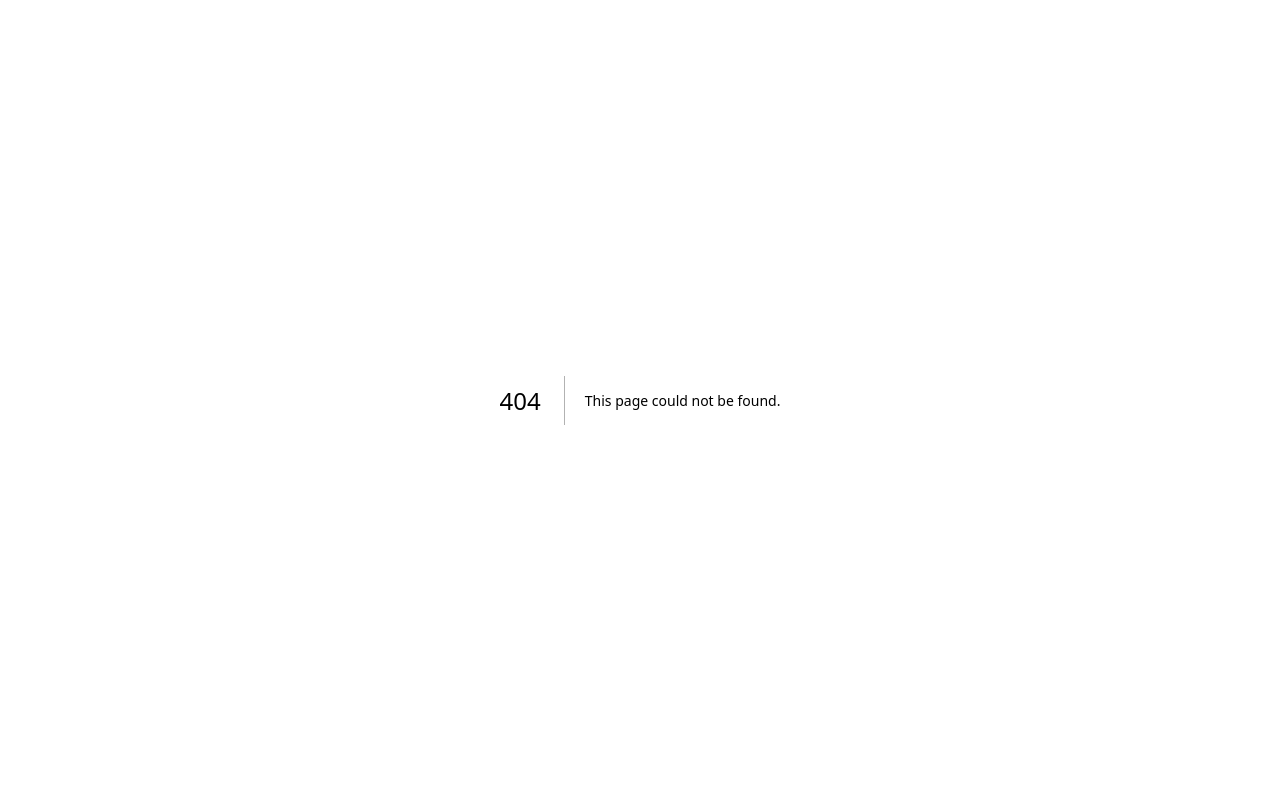
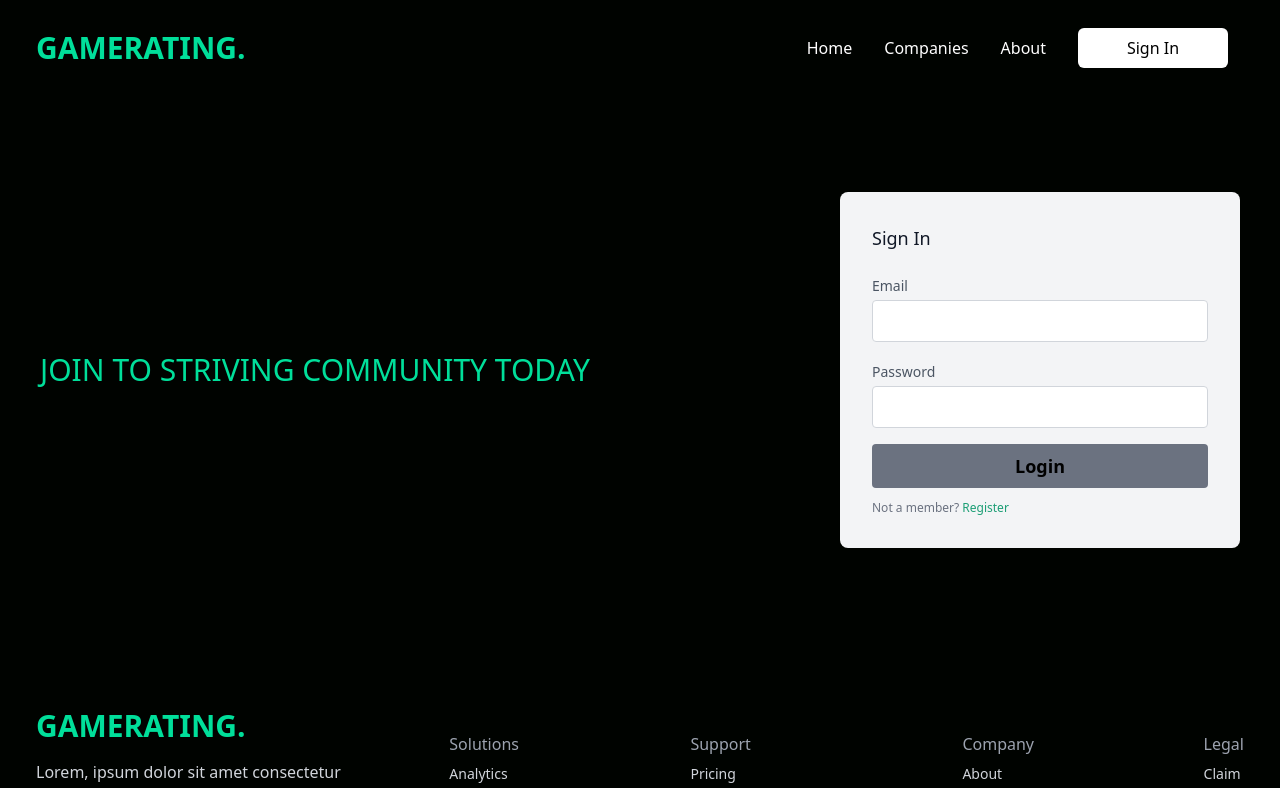
Before and after one commit to HakaiGod420/Zaidimu-Vertinimu-Sistema, a Next.js app in the folder client/: page /login in a window 1280 px wide. Before the commit this address had no page. Shown: the top 788 px of the page. Built offline with nearby package versions, Linux system fonts and the light colour scheme.

Commit message:
Login puslapis

```diff
--- a/client/components/Hero.tsx
+++ b/client/components/Hero.tsx
@@ -1,3 +1,4 @@
+import Link from 'next/link'
 import React from 'react'
 import Typed from 'react-typed'
 
@@ -9,9 +10,11 @@ export default function Hero() {
         <h1 className='md:text-7xl sm:text-6xl text-4xl font-bold md:py-6'>RATE AND REVIEW YOUR FAVORITE GAME</h1>
         <div className='flex justify-center items-center'>
           <p className='md:text-4xl sm:text-3xl text-xl font-bold py-4'>Rate, read comments of  </p>
-                <Typed className='md:text-4xl sm:text-3xl text-xl font-bold pl-2 text-gray-500 md:pl-4' strings={['Fallout 4','Devil May Cry','Grand Theft Auto 5']} typeSpeed={120} backSpeed={140} loop />
+          <Typed className='md:text-4xl sm:text-3xl text-xl font-bold pl-2 text-gray-500 md:pl-4' strings={['Fallout 4', 'Devil May Cry', 'Grand Theft Auto 5']} typeSpeed={120} backSpeed={140} loop />
         </div>
+        <Link href={'./login'}>
           <button className='bg-[#00df9a] w-[200px] rounded-md font-medium my-6 mx-auto py-3 text-black'>Sign In</button>
+        </Link>
       </div>
     </div>
   )
--- /dev/null
+++ b/client/components/Login.tsx
@@ -0,0 +1,67 @@
+import React, { useState } from 'react'
+import CompanyImage from '../public/gameLogos.jpg'
+import Image from 'next/image';
+import { Credentials } from '../types/credentials';
+import { Axios } from 'axios';
+import { User } from '../types/user';
+import { redirect } from 'react-router-dom';
+const axios : Axios = require('axios');
+
+
+export default function Login() {
+    const url = "http://localhost:3001"
+    const [email, setEmail] = useState('');
+    const [password, setPassword    ] = useState('');
+    const [hidenErr, setErrShow] = useState(true);
+    const [errorName, setErrorName] = useState('');
+
+    const login =async () => {
+        const insertedCrendiantials : Credentials = {
+            password: password,
+            email: email
+        }
+
+        axios.post(url+'/users/login',insertedCrendiantials).then(function(response){
+            const userData: User = response.data.user
+            console.log(response.data.user)
+            localStorage.setItem('token', userData.token);
+            setErrShow(true);
+            window.location.replace("/")
+        }).catch(function (error) {
+            // handle error
+            if(error.response.status == 404){
+                setErrorName("Account do not exist");
+                setErrShow(false);
+            }
+            if(error.response.status == 400){
+                setErrorName("Wrong Crendiantials");
+                setErrShow(false);
+            }
+          })
+    }
+    return (
+        <section className="text-gray-600 body-font bg-[#000300]">
+            <div className="container px-5 py-24 mx-auto flex flex-wrap items-center max-w-[1240px]">
+                <div className="lg:w-3/5 md:w-1/2 md:pr-16 lg:pr-0 pr-0">
+                    <h1 className="title-font font-medium text-3xl text-[#00df9a]">JOIN TO STRIVING COMMUNITY TODAY</h1>
+                </div>
+                <div className="lg:w-2/6 md:w-1/2 bg-gray-100 rounded-lg p-8 flex flex-col md:ml-auto w-full mt-10 md:mt-0">
+                    <h2 className="text-gray-900 text-lg font-medium title-font mb-5">Sign In</h2>
+
+                    <div className="relative mb-4">
+
+                        <label htmlFor="email" className="leading-7 text-sm text-gray-600">Email</label>
+                        <input value={email} onChange={(e) => setEmail(e.target.value)} type="email" id="email" name="email" className="w-full bg-white rounded border border-gray-300 focus:border-indigo-500 focus:ring-2 focus:ring-indigo-200 text-base outline-none text-gray-700 py-1 px-3 leading-8 transition-colors duration-200 ease-in-out" />
+                    </div>
+                    <div className="relative mb-4">
+                        <label htmlFor="password" className="leading-7 text-sm text-gray-600">Password</label>
+                        <input value={password} onChange={(e) => setPassword(e.target.value)} type="password" id="password" name="password" className="w-full bg-white rounded border border-gray-300 focus:border-indigo-500 focus:ring-2 focus:ring-indigo-200 text-base outline-none text-gray-700 py-1 px-3 leading-8 transition-colors duration-200 ease-in-out" />
+                    </div>
+                    <button onClick={login} disabled={email === "" || password === ""} className="disabled:bg-gray-500 text-black bg-[#00df9a] border-0 py-2 px-8 focus:outline-none hover:bg-[#1c9e75] rounded text-lg font-bold">Login</button>
+                    { !hidenErr ? <p  className=" justify-center text-center text-xs font-bold text-[#ff4f4f] mt-3">{errorName}</p>:null}
+                    <p className="text-xs text-gray-500 mt-3">Not a member? <a className=' text-[#1c9e75] hover:text-[#0e3c2d] ' href='/'>Register</a></p>
+                </div>
+            </div>
+        </section>
+    )
+}
--- a/client/components/Navbar.tsx
+++ b/client/components/Navbar.tsx
@@ -1,25 +1,33 @@
-import React,{useState} from 'react'
+import React, { useState } from 'react'
 import { AiOutlineClose, AiOutlineMenu } from 'react-icons/ai'
+import ReactDOM from "react-dom";
+import Link from 'next/link';
 
 export default function Navbar() {
-    const [nav,setNav] = useState(true);
+    const [nav, setNav] = useState(true);
 
-    const handleNav = () =>{
+    const handleNav = () => {
         setNav(!nav);
     }
     return (
+
+        <header className='sticky top-0 bg-[#000300]'>
             <div className='flex justify-between items-center h-24 max-w-[1240px] mx-auto px-4 text-white'>
                 <h1 className=' w-full text-3xl font-bold text-[#00df9a]'>GAMERATING.</h1>
                 <ul className='hidden md:flex'>
+                    <Link href={"./"}>
                     <li className='p-4'>Home</li>
+                    </Link>
                     <li className='p-4'>Companies</li>
                     <li className='p-4'>About</li>
                     <li className='p-4'>
+                        <Link href={'./login'}>
                             <button className='bg-white w-[150px] rounded-md font-medium py-2 my-[-20px] text-black'>Sign In</button>
+                        </Link>
                     </li>
                 </ul>
                 <div className='block md:hidden' onClick={handleNav}>
-                {!nav ? <AiOutlineClose size={20}/>:<AiOutlineMenu size={20} />}
+                    {!nav ? <AiOutlineClose size={20} /> : <AiOutlineMenu size={20} />}
                 </div>
 
                 <div className={/*later fix animation */ !nav ? 'fixed left-0 top-0 w-[60%] h-full border-r border-r-gray-900 bg-[#000300] ease-in-out duration-500' : 'fixed hidden left-[-100%]'}>
@@ -32,5 +40,6 @@ export default function Navbar() {
                     </ul>
                 </div>
             </div>
+        </header>
     )
 }
--- a/client/package.json
+++ b/client/package.json
@@ -6,10 +6,13 @@
     "start": "next start"
   },
   "dependencies": {
+    "axios": "^1.2.0",
     "next": "latest",
     "react": "18.2.0",
     "react-dom": "18.2.0",
     "react-icons": "^4.6.0",
+    "react-router": "^6.4.3",
+    "react-router-dom": "^6.4.3",
     "react-typed": "^1.2.0"
   },
   "devDependencies": {
--- a/client/pages/index.tsx
+++ b/client/pages/index.tsx
@@ -9,10 +9,10 @@ import Navbar from '../components/Navbar'
 const Home: NextPage = () => {
   return (
     <div>
-      <Navbar/>
-      <Hero/>
+      <Navbar />
+      <Hero />
       <CompaniesShortInfo />
-      <Footer/>
+      <Footer />
     </div>
   )
 }
--- /dev/null
+++ b/client/pages/login.tsx
@@ -0,0 +1,14 @@
+import React from 'react'
+import Footer from '../components/Footer'
+import Login from '../components/Login'
+import Navbar from '../components/Navbar'
+
+export default function login() {
+    return (
+        <div>
+            <Navbar />
+            <Login/>
+            <Footer/>
+        </div>
+    )
+}
--- /dev/null
+++ b/client/types/credentials.ts
@@ -0,0 +1,4 @@
+export interface Credentials {
+    password:string,
+    email:string
+}
--- /dev/null
+++ b/client/types/user.ts
@@ -0,0 +1,11 @@
+export interface BasicUser{
+    user_id: number
+}
+
+export interface User extends BasicUser{
+    nickname: string,
+    password: string,
+    email: string,
+    isAdmin: boolean,
+    token: string
+}
```
Also changed, not shown: client/types/company.ts (added, +9 -0 lines), client/types/game.ts (added, +17 -0 lines), client/types/review.ts (added, +19 -0 lines), 1 other file (tests, documents, lock files or other folders). Lines whose indentation alone changed are shown as unchanged.
